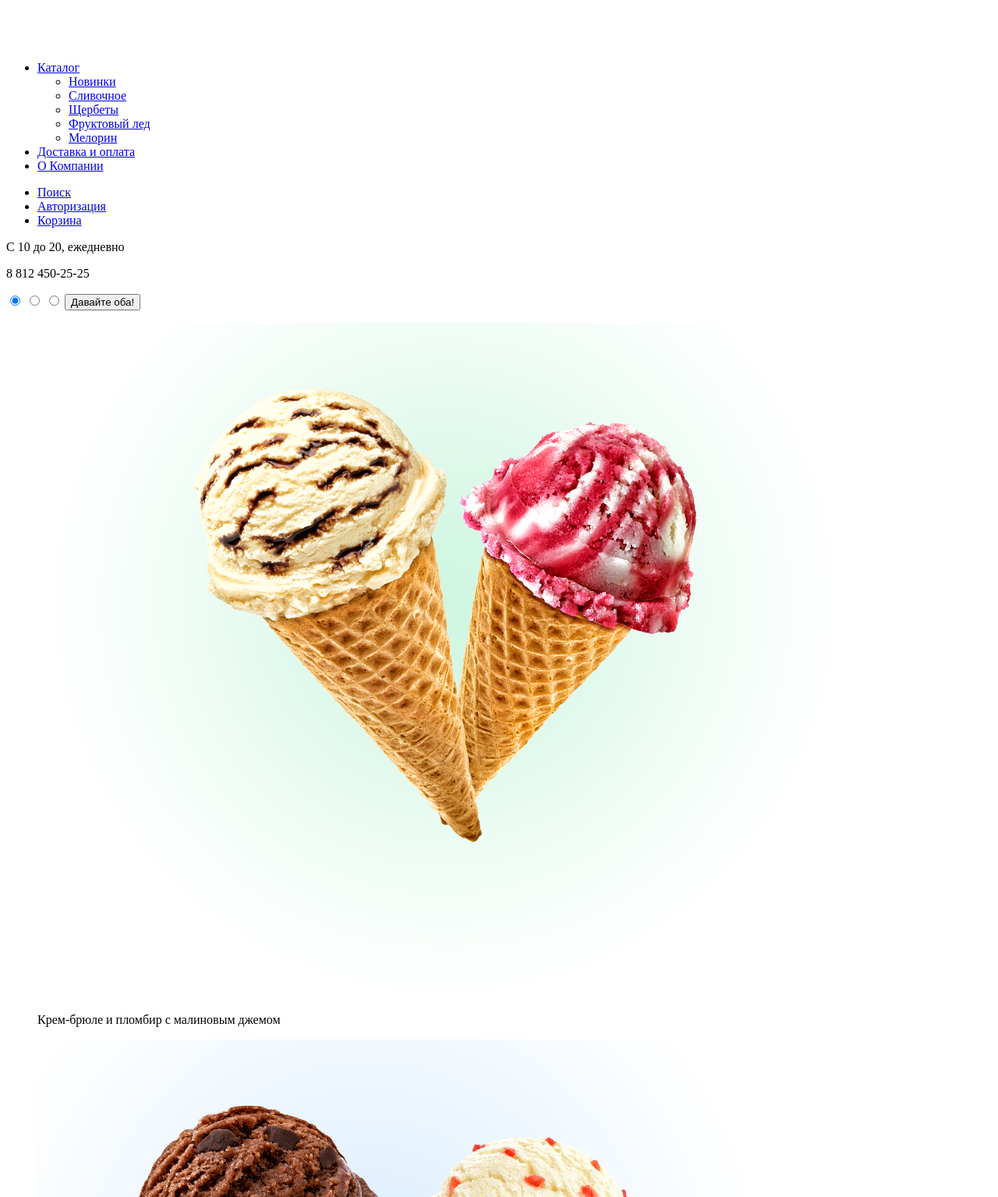
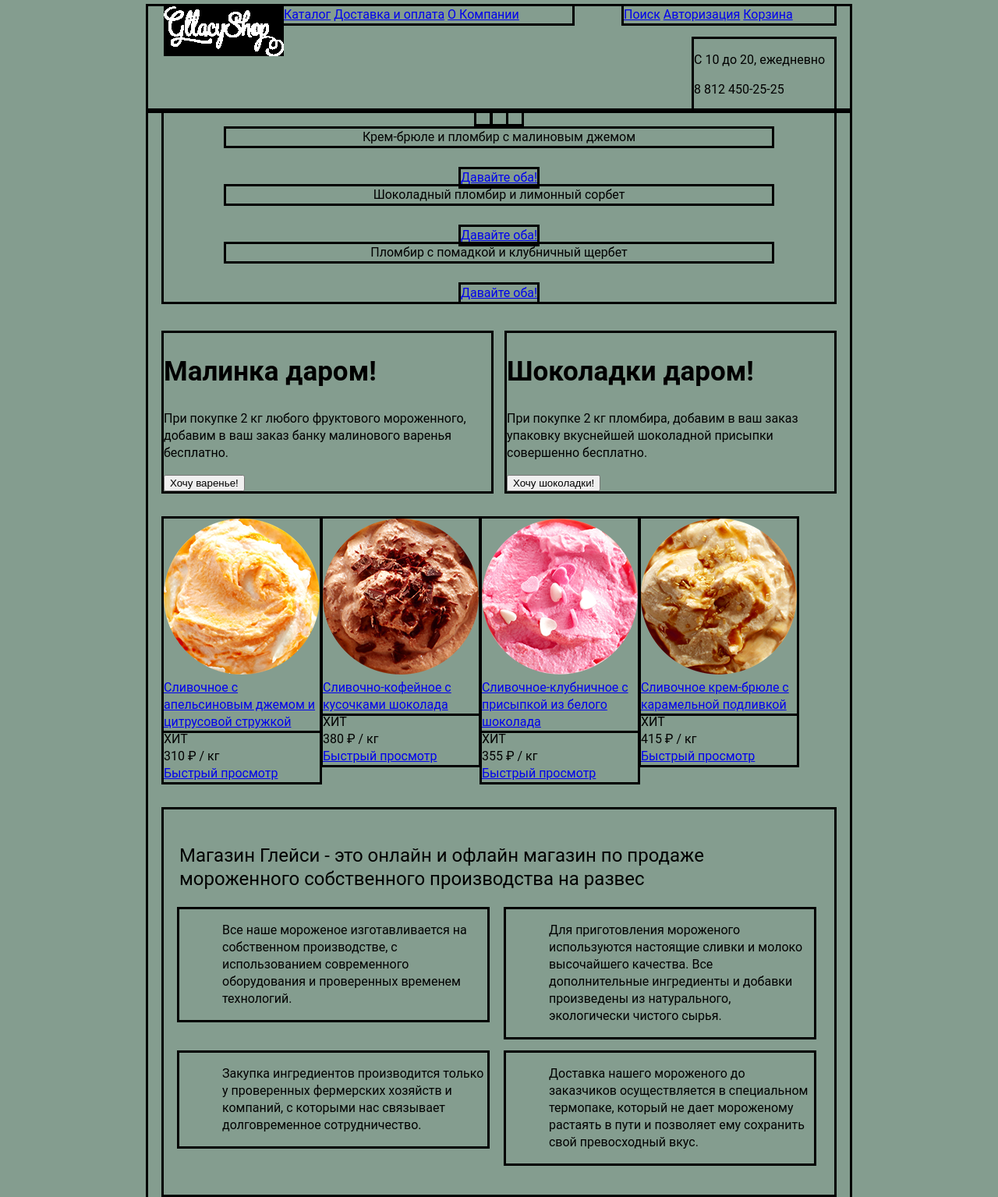
Before and after one commit to gormax/246479-gllacy, a plain HTML site: page index.html in a window 1280 px wide. Shown: the top 1535 px of the page at 78% size. Drawn offline with Linux system fonts and the light colour scheme.

Commit message:
Сделал разметку главной страницы

```diff
--- a/css/style.css
+++ b/css/style.css
@@ -4,6 +4,7 @@ body {
   line-height: 22px;
   color: #000000;
   font-family: "Roboto", "Arial", serif;
+  background-color: #849d8f;
 }
 
 h1,h2 {
@@ -11,3 +12,223 @@ h1,h2 {
   line-height: 41px;
   font-weight: bold;
 }
+
+.clearfix::after {
+  content: "";
+
+  display: table;
+  clear: both;
+}
+
+.container{
+  width: 860px;
+  padding: 0 20px;
+  margin: 0 auto;
+
+  outline: black solid;
+}
+
+.logo-img{
+	float: left;
+	background-color: black;
+}
+.main-menu{
+	float: left;
+	width: 370px;
+	padding: 0 10px;
+}
+
+.main-nav ul{
+	margin: 0;
+    padding: 0;
+    list-style: none;
+
+    outline: black solid;
+}
+
+.main-menu li,
+.additional-menu li{
+	display: inline-block;
+}
+
+.sub-menu{
+	display: none;
+}
+
+.additional-menu{
+	float: right;
+	width: 270px;
+
+	margin: 0;
+    padding: 0;
+    list-style: none;
+
+    outline: black solid;
+}
+
+.header-contacts{
+	float: right;
+	width: 180px;
+	margin-top: 20px;
+
+	outline: black solid;
+}
+
+.slider {
+	margin-bottom: 40px;
+	text-align: center;
+
+	outline: black solid;
+}
+.slider input {
+	display: none;
+}
+
+.slider-controls label{
+	display: inline-block;
+	width: 17px;
+    height: 17px;
+
+	/*position: relative;*/
+
+	outline: black solid;
+}
+
+.slide-title{
+	width: 700px;
+	margin: 0 auto 30px;
+
+	outline: black solid;
+}
+
+.slide-btn{
+	display: inline-block;
+	vertical-align: top;
+
+	outline: black solid;
+}
+
+.addition-raspberry{
+	float: left;
+	width: 420px;
+
+	outline: black solid;
+}
+
+.addition-chocolate{
+	float: right;
+	width: 420px;
+	margin-bottom: 35px;
+
+	outline: black solid;
+}
+
+.popular-items{
+	clear: both;
+	margin-bottom: 35px;
+}
+
+.popular-item{
+	display: inline-block;
+	vertical-align: top;
+	width: 200px;
+
+	outline: black solid;
+}
+
+.popular-item figure{
+	padding: 0px;
+	margin: 0px;
+
+	outline: black solid;
+}
+
+.shop-features{
+	padding: 20px;
+	margin-bottom: 40px;
+
+	outline: black solid;
+}
+
+.shop-definition{
+	font-size: 24px;
+  	line-height: 30px;
+
+	width: 700px;
+}
+
+.shop-features ul{
+	margin: 0;
+    padding: 0;
+    list-style: none;
+}
+
+.shop-features li{
+	display: inline-block;
+	vertical-align: top;
+	width: 340px;
+	margin-right: 20px;
+	margin-bottom: 20px;
+	padding-left: 55px;
+
+	outline: black solid;
+}
+
+.shop-features li:nth-child(2n){
+	margin-right: 0px;
+}
+
+.blog-and-subscription{
+	margin-bottom: 35px;
+}
+
+.new-in-blog{
+	float: left;
+	width: 420px;
+
+	outline: black solid;
+}
+
+.subscription{
+	float: right;
+	width: 420px;
+
+	outline: black solid;
+}
+
+.contacts{
+	/*position: relative;*/
+	width: 300px;
+	padding: 35px;
+
+	outline: black solid;
+}
+
+.social{
+	float: left;
+	width: 250px;
+}
+
+.social a{
+	display: inline-block;
+}
+
+.documents{
+	float: left;
+	width: 350px;
+
+	outline: black solid;
+}
+
+.documents a{
+	display: inline-block;
+
+	outline: black solid;
+}
+
+.copyright{
+	float: right;
+	width: 250px;
+
+	outline: black solid;
+}
--- a/index.html
+++ b/index.html
@@ -3,12 +3,13 @@
   <head>
     <meta charset="utf-8">
     <title>HTML Academy: Глейси</title>
+    <link rel="stylesheet" type="text/css" href="css/style.css">
   </head>
   <body>
 
     <header class="main-header">
-      <div class="container">
-        <img src="img/logo.png" width="100" height="50" alt="Логотип компании">
+      <div class="container clearfix">
+        <img class="logo-img" src="img/logo.png" alt="Логотип компании">
         <nav class="main-nav">
           <ul class="main-menu">
             <li>
@@ -40,8 +41,7 @@
           </ul>
         </nav>
 
-        <nav class="additional-nav">
-          <ul>
+        <ul class="additional-menu">
           <li>
             <a href="#">Поиск</a>
           </li>
@@ -52,9 +52,8 @@
             <a href="#">Корзина</a>
           </li>
         </ul>
-        </nav>
 
-        <div>
+        <div class="header-contacts">
           <p class="working-hours">С 10 до 20, ежедневно</p>
           <p class="telephone">8 812 450-25-25</p>
         </div>
@@ -62,14 +61,12 @@
     </header>
 
     <main>
-      <div class="container">
+      <div class="container clearfix">
         <section class="slider">
-          <form class="add-to-basket" action="https://echo.htmlacademy.ru" method="get">
+
           <input type="radio" id="btn-1" name="toggle" value="item-1" checked>
           <input type="radio" id="btn-2" name="toggle" value="item-2">
           <input type="radio" id="btn-3" name="toggle" value="item-3">
-            <button class="button" type="submit" value="add-item">Давайте оба!</button>
-          </form>
 
           <div class="slider-controls">
             <label for="btn-1"></label>
@@ -78,18 +75,21 @@
           </div>
           <div class="slider-inner">
             <div class="slider-slides">
-              <figure>
-                <img src="img/index_ic_1_main_backlight.png" alt="Крем-брюле и пломбир с малиновым джемом">
-                <figcaption>Крем-брюле и пломбир с малиновым джемом</figcaption>
-              </figure>
-              <figure>
-                <img src="img/index_ic_2_main_backlight.png" alt="Шоколадный пломбир и лимонный сорбет">
-                <figcaption>Шоколадный пломбир и лимонный сорбет</figcaption>
-              </figure>
-              <figure>
-                <img src="img/index_ic_3_main_backlight.png" alt="Пломбир с помадкой и клубничный щербет">
-                <figcaption>Пломбир с помадкой и клубничный щербет</figcaption>
-              </figure>
+              <div class="slide-1">
+                <!-- <img src="img/index_ic_1_main_backlight.png" alt="Крем-брюле и пломбир с малиновым джемом"> -->
+                <div class="slide-title">Крем-брюле и пломбир с малиновым джемом</div>
+                <a class="btn slide-btn" href="#">Давайте оба!</a>
+              </div>
+              <div class="slide-2">
+                <!-- <img src="img/index_ic_2_main_backlight.png" alt="Шоколадный пломбир и лимонный сорбет"> -->
+                <div class="slide-title">Шоколадный пломбир и лимонный сорбет</div>
+                <a class="btn slide-btn" href="#">Давайте оба!</a>
+              </div>
+              <div class="slide-3">
+               <!--  <img src="img/index_ic_3_main_backlight.png" alt="Пломбир с помадкой и клубничный щербет"> -->
+               <div class="slide-title">Пломбир с помадкой и клубничный щербет</div>
+               <a class="btn slide-btn" href="#">Давайте оба!</a>
+              </div>
             </div>
           </div>
         </section>
@@ -117,7 +117,7 @@
         </section>
 
         <section class="popular-items">
-          <article class="popular-item popular-item-1">
+          <article class="popular-item">
             <figure>
               <img src="img/index_ic_1_900.png" alt="Сливочное с апельсиновым джемом и цитрусовой стружкой">
               <figcaption><a href="#">Сливочное с апельсиновым джемом и цитрусовой стружкой</a></figcaption>
@@ -126,7 +126,7 @@
             <div class="price">310 &#8381; / кг</div>
             <a class="preview" href="#">Быстрый просмотр</a>
           </article>
-          <article class="popular-item popular-item-2">
+          <article class="popular-item">
             <figure>
               <img src="img/index_ic_2_900.png" alt="Сливочно-кофейное с кусочками шоколада">
               <figcaption><a href="#">Сливочно-кофейное с кусочками шоколада</a></figcaption>
@@ -135,7 +135,7 @@
             <div class="price">380 &#8381; / кг</div>
             <a class="preview" href="#">Быстрый просмотр</a>
           </article>
-          <article class="popular-item popular-item-3">
+          <article class="popular-item">
             <figure>
               <img src="img/index_ic_3_900.png" alt="Сливочное-клубничное с присыпкой из белого шоколада">
               <figcaption><a href="#">Сливочное-клубничное с присыпкой из белого шоколада</a></figcaption>
@@ -144,7 +144,7 @@
             <div class="price">355 &#8381; / кг</div>
             <a class="preview" href="#">Быстрый просмотр</a>
           </article>
-          <article class="popular-item popular-item-4">
+          <article class="popular-item">
             <figure>
               <img src="img/index_ic_4_900.png" alt="Сливочное крем-брюле с карамельной подливкой">
               <figcaption><a href="#">Сливочное крем-брюле с карамельной подливкой</a></figcaption>
@@ -156,7 +156,7 @@
         </section>
 
         <section class="shop-features">
-          <p>Магазин Глейси - это онлайн и офлайн магазин по продаже мороженного собственного
+          <p class="shop-definition">Магазин Глейси - это онлайн и офлайн магазин по продаже мороженного собственного
           производства на развес</p>
           <ul>
             <li>
@@ -178,6 +178,7 @@
           </ul>
         </section>
 
+        <div class="blog-and-subscription clearfix">
           <article class="new-in-blog">
             <h2>Новое в нашем блоге</h2>
             <a href="#">10 cпособов сервировки фруктовых щербетов к столу</a>
@@ -190,6 +191,7 @@
               Отправить
             </button>
           </form>
+        </div>
 
         <section class="map">
           <div class="contacts">
@@ -205,13 +207,13 @@
             </p>
             <a href="#">Форма обратной связи</a>
           </div>
-          <script type="text/javascript" charset="utf-8" async src="https://api-maps.yandex.ru/services/constructor/1.0/js/?sid=P2yFX8XnyhHfLVULa5p4LzUBDWa9x2vh&amp;width=1200&amp;height=455&amp;lang=ru_RU&amp;sourceType=constructor&amp;scroll=true"></script>
-        </section>
+<!--           <script type="text/javascript" charset="utf-8" async src="https://api-maps.yandex.ru/services/constructor/1.0/js/?sid=P2yFX8XnyhHfLVULa5p4LzUBDWa9x2vh&amp;width=860&amp;height=430&amp;lang=ru_RU&amp;sourceType=constructor&amp;scroll=true"></script>
+        </section> -->
       </div>
     </main>
 
     <footer class="main-footer">
-      <div class="container">
+      <div class="container clearfix">
         <section class="social">
           <a class="social-btn social-btn-tw" href="#">Твиттер</a>
           <a class="social-btn social-btn-inst" href="#">Инстаграмм</a>
@@ -220,23 +222,15 @@
         </section>
 
         <section class="documents">
-          <div class="for-contractors">
             <div class="icon-heart"></div>
-            <a href="#">Для поставщиков</a>
-          </div>
-          <div class="about-manufacturing">
-            <a href="#">О производстве</a>
-          </div>
-          <div class="docs">
-            <a href="#">Наши документы</a>
-          </div>
-          <div class="ecology">
-            <a href="#">Экологические стандарты</a>
-          </div>
+            <a class="for-contractors" href="#">Для поставщиков</a>
+            <a class="about-manufacturing" href="#">О производстве</a>
+            <a class="docs" href="#">Наши документы</a>
+            <a class="ecology" href="#">Экологические стандарты</a>
         </section>
 
         <section class="copyright">
-          <img src="http://placehold.it/150x100" alt="Логотип HTML Academy">
+          <img src="img/logo_html.png" alt="Логотип HTML Academy">
           <p>Сделано в <a href="#">HTML Academy</a> &copy; 2016</p>
         </section>
       </div>
```
Lines whose indentation alone changed are shown as unchanged.
